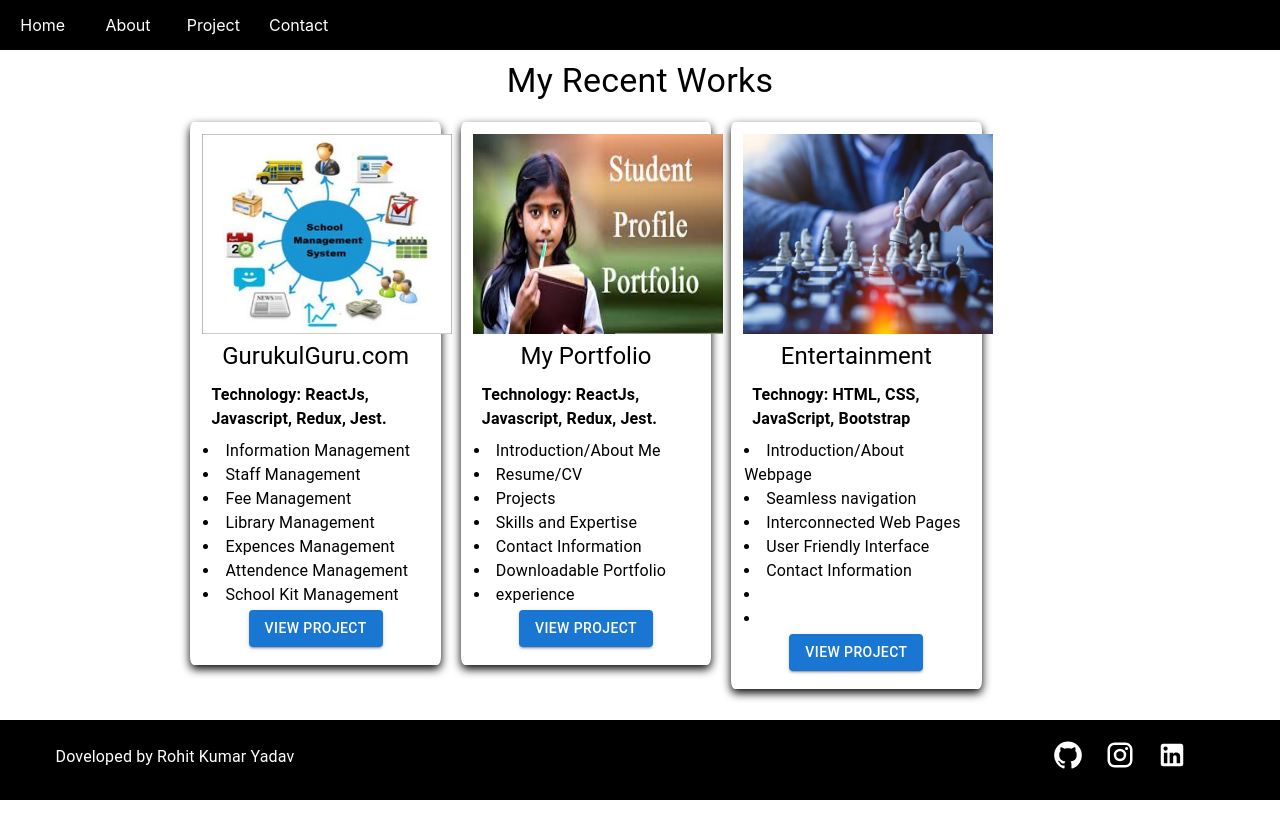
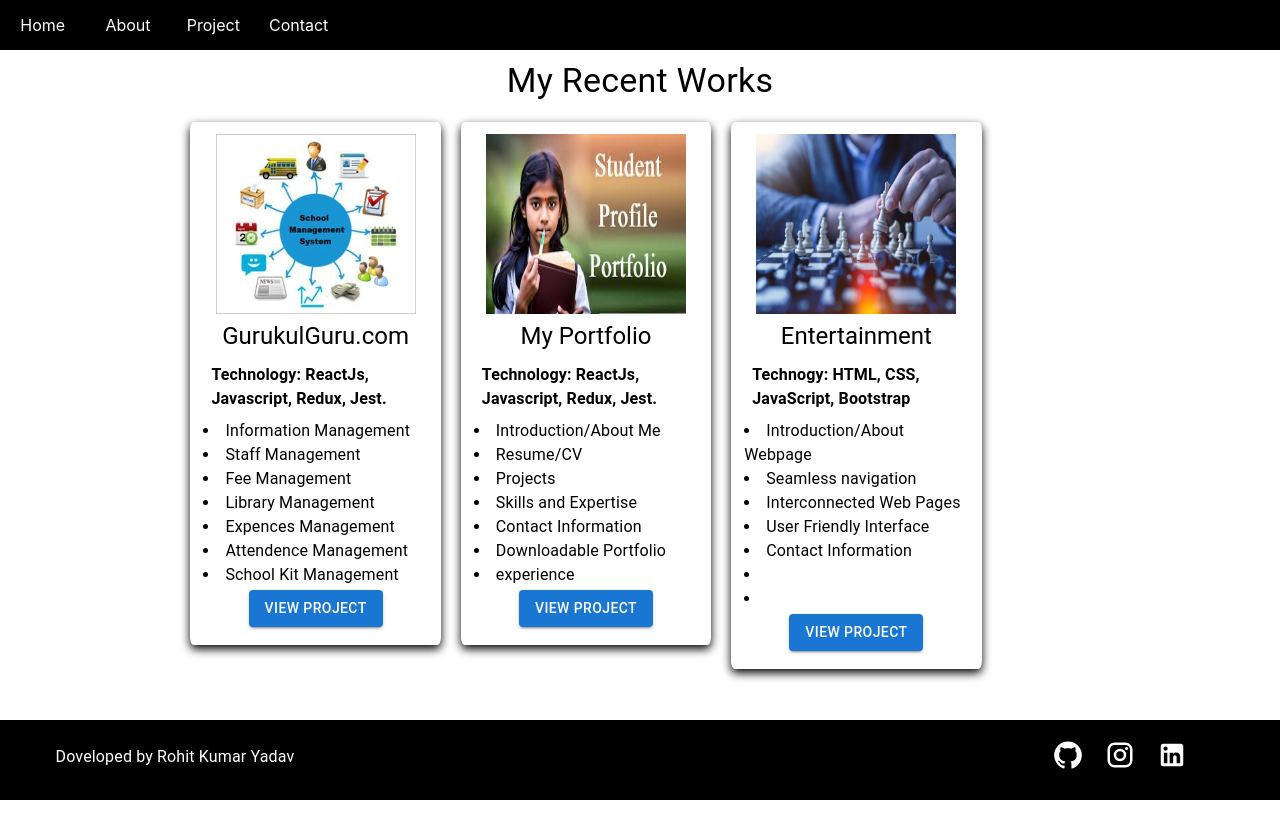
Before and after one commit to rohityadav15/portfolio, a React (Create React App) app: page /project in a window 1280 px wide. Built offline with nearby package versions, Linux system fonts and the light colour scheme.

Commit message:
Project image set

```diff
--- a/src/components/ProjectView/index.js
+++ b/src/components/ProjectView/index.js
@@ -36,8 +36,8 @@ const ProjectView = ({
       >
         <img
           src={`./images/${imageName}.jpeg`}
-          height={200}
-          width={250}
+          height={180}
+          width={200}
           alt="school profile"
           style={{ padding: 2 }}
         />
```
